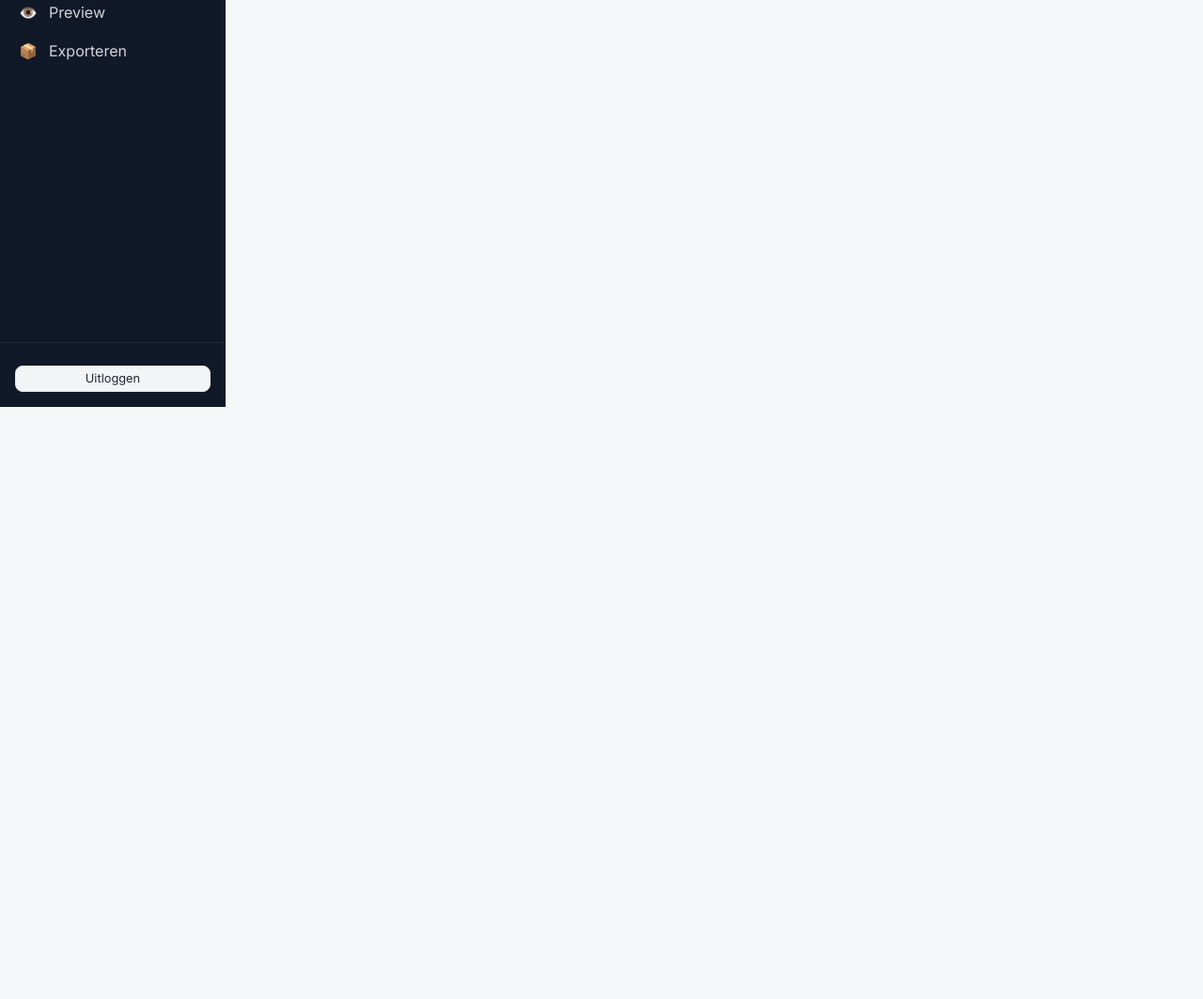
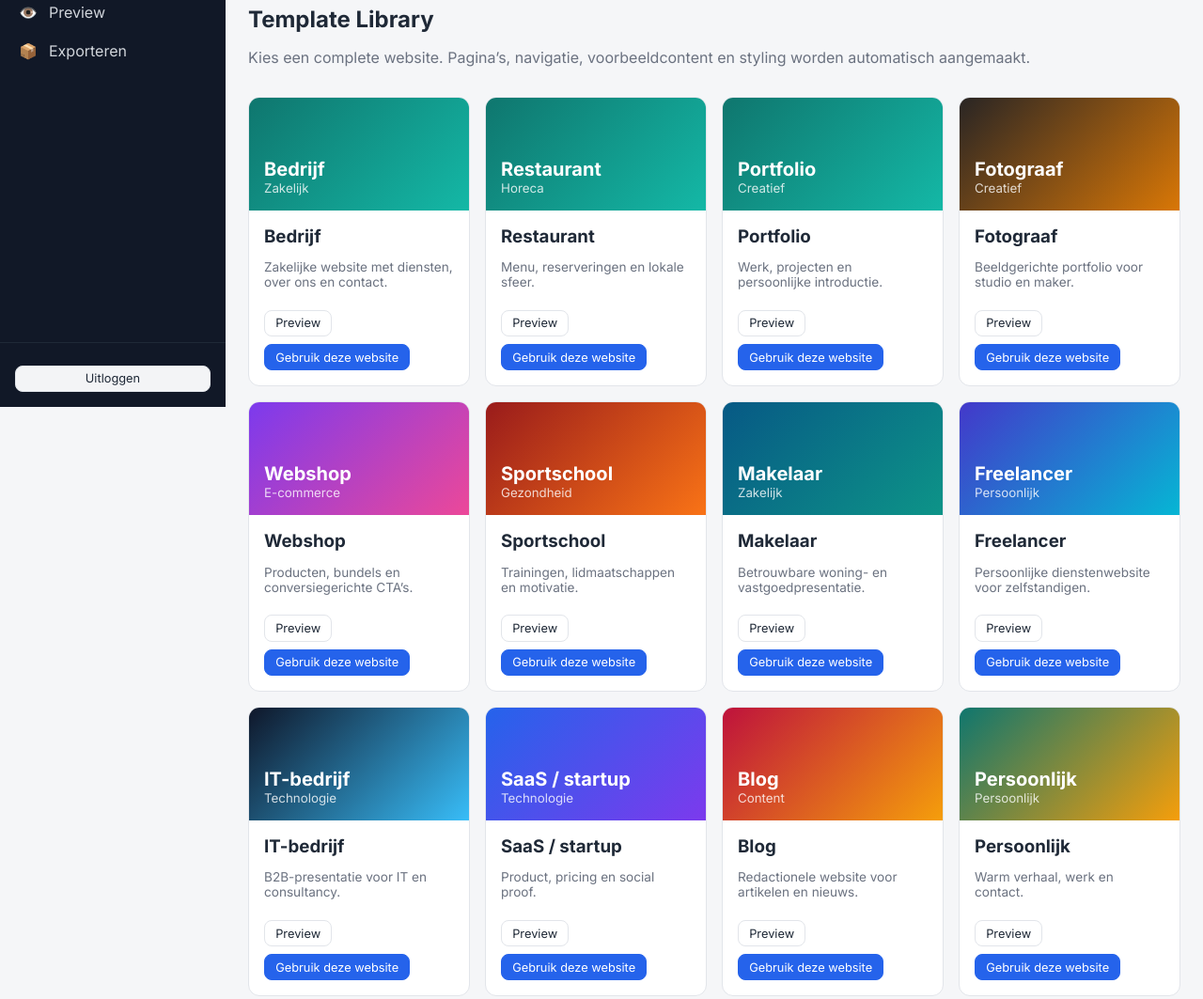
Before and after one commit to iitssjstn/cms-builder, a website: page public/admin/index.html in a window 1280 px wide. Shown: the part 367-1430 px from the top of the page at 94% size. Before the commit the page ends 800 px from the top, so only its background shows below. Drawn offline with nearby package versions, Linux system fonts and the light colour scheme; no server answers.

Commit message:
Added full  website layouts

```diff
--- a/public/admin/app.js
+++ b/public/admin/app.js
@@ -35,6 +35,21 @@ function app() {
     showCreateProject: false,
     newProject: { name: '', slug: '', description: '', template: 'blank' },
     projectError: '',
+    templateLibrary: [
+      { id: 'business', label: 'Bedrijf', description: 'Zakelijke website met diensten, over ons en contact.', category: 'Zakelijk' },
+      { id: 'restaurant', label: 'Restaurant', description: 'Menu, reserveringen en lokale sfeer.', category: 'Horeca' },
+      { id: 'portfolio', label: 'Portfolio', description: 'Werk, projecten en persoonlijke introductie.', category: 'Creatief' },
+      { id: 'photographer', label: 'Fotograaf', description: 'Beeldgerichte portfolio voor studio en maker.', category: 'Creatief' },
+      { id: 'shop', label: 'Webshop', description: 'Producten, bundels en conversiegerichte CTA’s.', category: 'E-commerce' },
+      { id: 'gym', label: 'Sportschool', description: 'Trainingen, lidmaatschappen en motivatie.', category: 'Gezondheid' },
+      { id: 'real-estate', label: 'Makelaar', description: 'Betrouwbare woning- en vastgoedpresentatie.', category: 'Zakelijk' },
+      { id: 'freelancer', label: 'Freelancer', description: 'Persoonlijke dienstenwebsite voor zelfstandigen.', category: 'Persoonlijk' },
+      { id: 'it-company', label: 'IT-bedrijf', description: 'B2B-presentatie voor IT en consultancy.', category: 'Technologie' },
+      { id: 'saas', label: 'SaaS / startup', description: 'Product, pricing en social proof.', category: 'Technologie' },
+      { id: 'blog', label: 'Blog', description: 'Redactionele website voor artikelen en nieuws.', category: 'Content' },
+      { id: 'personal', label: 'Persoonlijk', description: 'Warm verhaal, werk en contact.', category: 'Persoonlijk' },
+      { id: 'local-business', label: 'Lokale onderneming', description: 'Toegankelijke site voor buurt en klanten.', category: 'Lokaal' }
+    ],
 
     // Pages
     pages: [],
@@ -238,6 +253,16 @@ function app() {
       } finally {
         this.loading = false;
       }
+    },
+
+    async useTemplate(template) {
+      this.newProject = { name: `${template.label} website`, slug: '', description: template.description, template: template.id };
+      this.projectError = '';
+      await this.createProject();
+    },
+
+    previewTemplate(template) {
+      window.open(`/preview/template/${encodeURIComponent(template.id)}`, '_blank', 'noopener');
     },
 
     async duplicateProject(id) {
--- a/public/admin/index.html
+++ b/public/admin/index.html
@@ -82,6 +82,17 @@
           </template>
         </div>
         <button class="btn btn-primary" @click="showCreateProject = true">Nieuw project aanmaken</button>
+        <section class="template-library">
+          <div class="section-header"><div><h2>Template Library</h2><p class="muted">Kies een complete website. Pagina’s, navigatie, voorbeeldcontent en styling worden automatisch aangemaakt.</p></div></div>
+          <div class="template-grid">
+            <template x-for="template in templateLibrary" :key="template.id">
+              <article class="template-card">
+                <div class="template-preview" :class="'template-' + template.id"><span x-text="template.label"></span><small x-text="template.category"></small></div>
+                <div class="template-card-body"><h3 x-text="template.label"></h3><p x-text="template.description"></p><div class="template-actions"><button class="btn btn-sm" @click="previewTemplate(template)">Preview</button><button class="btn btn-primary btn-sm" @click="useTemplate(template)">Gebruik deze website</button></div></div>
+              </article>
+            </template>
+          </div>
+        </section>
       </section>
 
       <!-- Create project modal -->
@@ -109,6 +120,16 @@
                 <option value="portfolio">Portfolio</option>
                 <option value="restaurant">Restaurant</option>
                 <option value="landing">Landing page</option>
+                <option value="photographer">Fotograaf</option>
+                <option value="shop">Webshop</option>
+                <option value="gym">Sportschool</option>
+                <option value="real-estate">Makelaar</option>
+                <option value="freelancer">Freelancer</option>
+                <option value="it-company">IT-bedrijf</option>
+                <option value="saas">SaaS / startup</option>
+                <option value="blog">Blog</option>
+                <option value="personal">Persoonlijke website</option>
+                <option value="local-business">Lokale onderneming</option>
               </select>
             </div>
             <p class="error" x-show="projectError" x-text="projectError"></p>
--- a/public/admin/styles.css
+++ b/public/admin/styles.css
@@ -211,6 +211,27 @@ textarea { resize: vertical; font-family: monospace; }
 .project-card-header { display: flex; justify-content: space-between; align-items: center; }
 .project-meta { color: var(--muted); font-size: 0.85rem; }
 .project-actions { display: flex; gap: 0.4rem; margin-top: 0.75rem; flex-wrap: wrap; }
+.template-library { margin-top: 2.5rem; padding-top: 1.5rem; border-top: 1px solid var(--border); }
+.template-grid { display: grid; grid-template-columns: repeat(auto-fill, minmax(230px, 1fr)); gap: 1rem; margin-top: 1rem; }
+.template-card { background: var(--surface); border: 1px solid var(--border); border-radius: 0.75rem; overflow: hidden; transition: transform .18s ease, box-shadow .18s ease; }
+.template-card:hover { transform: translateY(-3px); box-shadow: 0 .75rem 1.5rem rgba(15,23,42,.1); }
+.template-preview { min-height: 120px; padding: 1rem; display: flex; flex-direction: column; justify-content: flex-end; color: #fff; background: linear-gradient(135deg, #0f766e, #14b8a6); }
+.template-preview span { font-size: 1.25rem; font-weight: 700; }
+.template-preview small { opacity: .8; }
+.template-photographer { background: linear-gradient(135deg, #292524, #d97706); }
+.template-shop { background: linear-gradient(135deg, #7c3aed, #ec4899); }
+.template-gym { background: linear-gradient(135deg, #991b1b, #f97316); }
+.template-real-estate { background: linear-gradient(135deg, #075985, #0d9488); }
+.template-freelancer { background: linear-gradient(135deg, #4338ca, #06b6d4); }
+.template-it-company { background: linear-gradient(135deg, #0f172a, #38bdf8); }
+.template-saas { background: linear-gradient(135deg, #2563eb, #7c3aed); }
+.template-blog { background: linear-gradient(135deg, #be123c, #f59e0b); }
+.template-personal { background: linear-gradient(135deg, #0f766e, #f59e0b); }
+.template-local-business { background: linear-gradient(135deg, #166534, #ca8a04); }
+.template-card-body { padding: 1rem; }
+.template-card-body h3 { margin-bottom: .35rem; }
+.template-card-body p { color: var(--muted); font-size: .85rem; min-height: 2.5rem; }
+.template-actions { display: flex; gap: .5rem; flex-wrap: wrap; margin-top: .8rem; }
 
 .badge {
   display: inline-block;
--- a/src/utils/validation.ts
+++ b/src/utils/validation.ts
@@ -4,7 +4,7 @@ export const createProjectSchema = z.object({
   name: z.string().min(1).max(100),
   slug: z.string().min(1).max(100).regex(/^[a-z0-9-]+$/).optional(),
   description: z.string().max(500).optional(),
-  template: z.enum(['blank', 'business', 'portfolio', 'restaurant', 'landing']).optional()
+  template: z.enum(['blank', 'business', 'restaurant', 'portfolio', 'photographer', 'shop', 'gym', 'real-estate', 'freelancer', 'it-company', 'saas', 'blog', 'personal', 'local-business', 'landing']).optional()
 });
 
 export const updateProjectSchema = createProjectSchema.partial();
```
Also changed, not shown: src/routes/preview.ts (+14 -0 lines), src/routes/projects.ts (+16 -1 lines), src/utils/fullTemplates.ts (added, +60 -0 lines).
